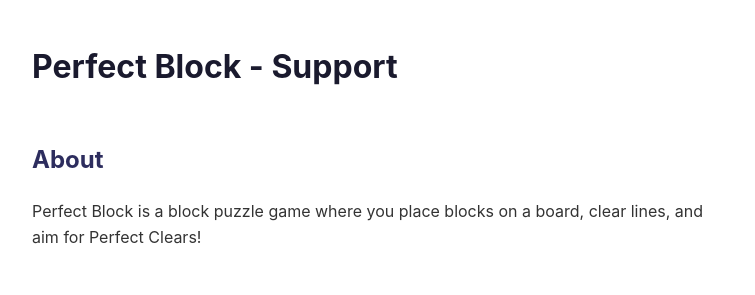
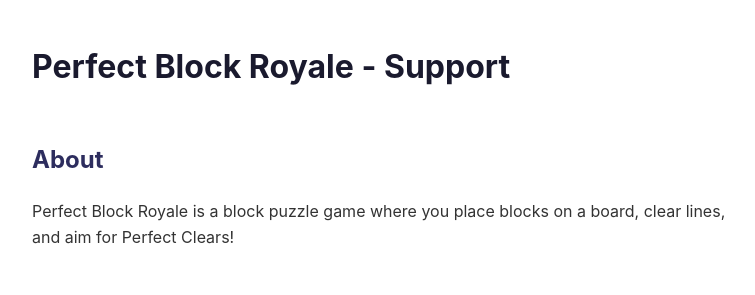
Before and after one commit to akopdx/perfect-block-support, a plain HTML site: page index.html in a window 1280 px wide. Shown: the top 295 px of the page, without its empty margins (258-1013 px from the left). Drawn offline with Linux system fonts and the light colour scheme.

Commit message:
Add files via upload

```diff
--- a/index.html
+++ b/index.html
@@ -3,7 +3,7 @@
 <head>
     <meta charset="UTF-8">
     <meta name="viewport" content="width=device-width, initial-scale=1.0">
-    <title>Perfect Block - Support</title>
+    <title>Perfect Block Royale - Support</title>
     <style>
         body { font-family: -apple-system, BlinkMacSystemFont, sans-serif; max-width: 700px; margin: 0 auto; padding: 20px; color: #333; line-height: 1.6; }
         h1 { color: #1a1a2e; }
@@ -12,10 +12,10 @@
     </style>
 </head>
 <body>
-    <h1>Perfect Block - Support</h1>
+    <h1>Perfect Block Royale - Support</h1>
 
     <h2>About</h2>
-    <p>Perfect Block is a block puzzle game where you place blocks on a board, clear lines, and aim for Perfect Clears!</p>
+    <p>Perfect Block Royale is a block puzzle game where you place blocks on a board, clear lines, and aim for Perfect Clears!</p>
 
     <h2>How to Play</h2>
     <ul>
```
Also changed, not shown: privacy.html (+2 -2 lines).
